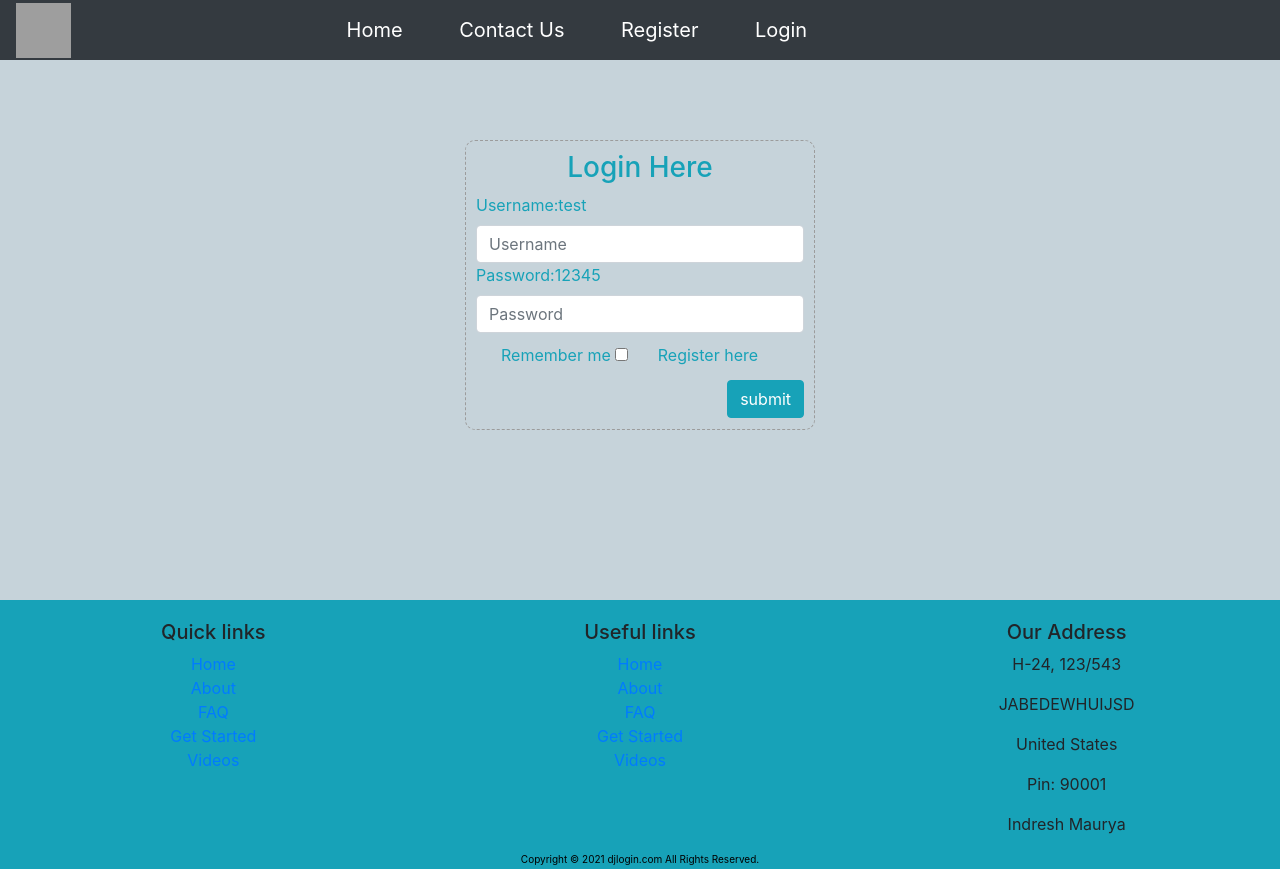
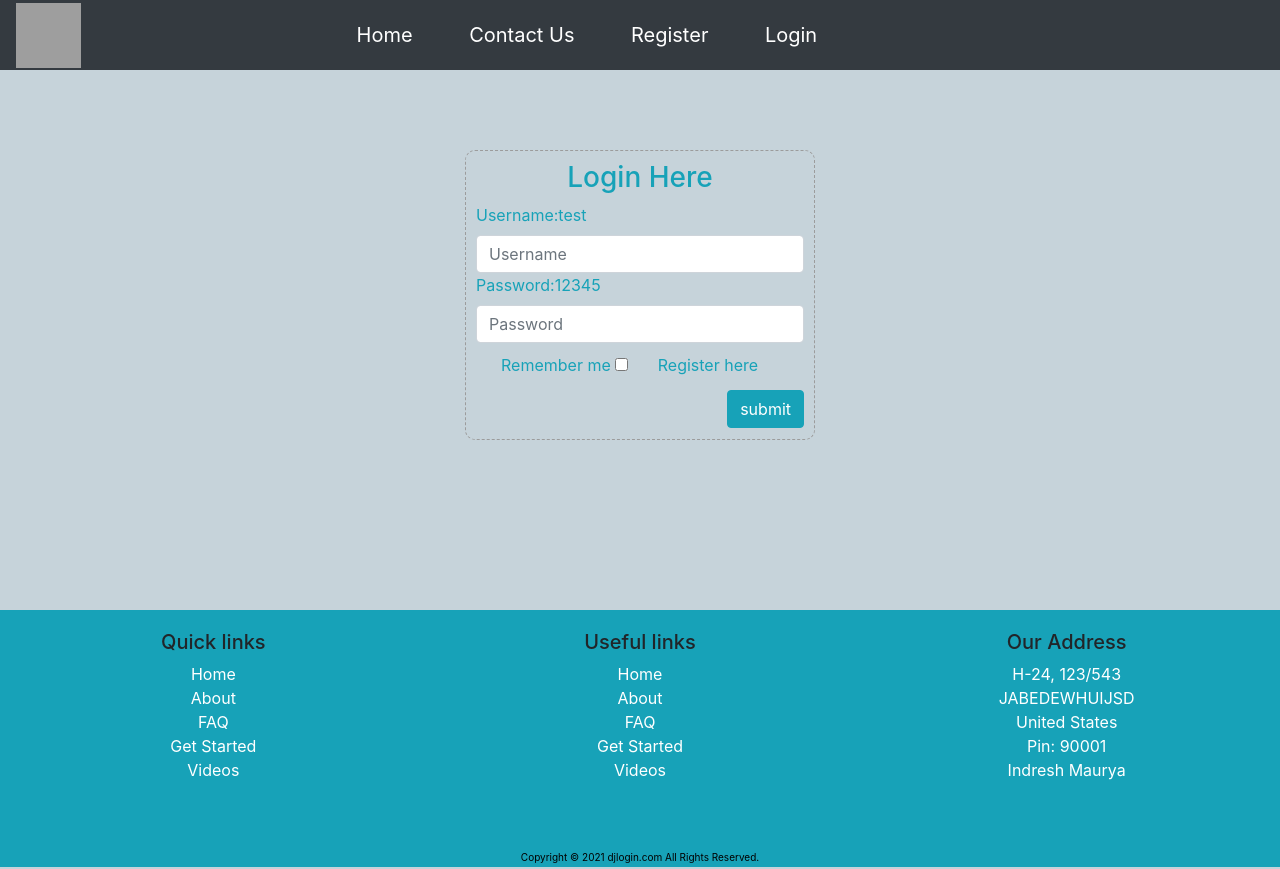
Before and after one commit to Ind20/project, a Django app: page /user/login in a window 1280 px wide. Run offline with Django 3.2, Linux system fonts and the light colour scheme; some libraries are stand-ins or nearby versions; grey boxes are pictures that could not be loaded.

Commit message:
footer style change

```diff
--- a/static/css/login.css
+++ b/static/css/login.css
@@ -13,13 +13,19 @@ html, body {
 /* Topnav css */
 
 .nav-bar {
-    height: 60px;
+    height: 70px;
     background-color: #333;
 }
 
+@media screen and (max-width: 600px) {
+    .nav-bar {
+        height: 60px;
+    }
+}
+
 .logo {
-    height: 55px;
-    width: 55px;
+    height: 65px;
+    width: 65px;
 }
 
 @media screen and (max-width: 600px) {
@@ -208,6 +214,15 @@ para {
     margin-top: 20px;
 }
 
+.footer-link {
+    color: white !important;
+    text-decoration: none;
+}
+
+.footer-link:hover {
+    color: darkgreen !important;
+    text-decoration: none !important;
+}
 .pro-box {
     margin-top: 50px;
 }
@@ -222,3 +237,7 @@ para {
     width: 25%;
     float: left;
 }
+
+div p {
+    margin-bottom: 0;
+}
--- a/template/djlogin/footer.html
+++ b/template/djlogin/footer.html
@@ -12,39 +12,40 @@
     <div class="col-xs-12 col-sm-4 col-md-4 quick-links">
         <h5>Quick links</h5>
         <ul class="list-unstyled">
-            <li><a href=""><i class=""></i>Home</a>
+            <li><a href="/" class="footer-link">Home</a>
             </li>
-            <li><a href=""><i class=""></i>About</a>
+            <li><a href="" class="footer-link">About</a>
             </li>
-            <li><a href=""><i class=""></i>FAQ</a>
+            <li><a href="" class="footer-link">FAQ</a>
             </li>
-            <li><a href=""><i class=""></i>Get
+            <li><a href="" class="footer-link">Get
                 Started</a></li>
-            <li><a href=""><i class=""></i>Videos</a>
+            <li><a href="" class="footer-link">Videos</a>
             </li>
         </ul>
     </div>
     <div class="col-xs-12 col-sm-4 col-md-4 quick-links">
         <h5>Useful links</h5>
         <ul class="list-unstyled">
-            <li><a href=""><i class=""></i>Home</a>
+            <li><a href="/" class="footer-link">Home</a>
             </li>
-            <li><a href=""><i class=""></i>About</a>
+            <li><a href="" class="footer-link">About</a>
             </li>
-            <li><a href=""><i class=""></i>FAQ</a>
+            <li><a href="" class="footer-link">FAQ</a>
             </li>
-            <li><a href=""><i class=""></i>Get
+            <li><a href="" class="footer-link">Get
                 Started</a></li>
-            <li><a href=""><i class=""></i>Videos</a>
+            <li><a href="" class="footer-link">Videos</a>
             </li>
+        </ul>
     </div>
     <div class="col-xs-12 col-sm-4 col-md-4 quick-links">
         <h5>Our Address</h5>
-        <p>H-24, 123/543</p>
-        <p>JABEDEWHUIJSD</p>
-        <p>United States</p>
-        <p>Pin: 90001</p>
-        <p>Indresh Maurya</p>
+        <p class="footer-link">H-24, 123/543</p>
+        <p class="footer-link">JABEDEWHUIJSD</p>
+        <p class="footer-link">United States</p>
+        <p class="footer-link">Pin: 90001</p>
+        <p class="footer-link">Indresh Maurya</p>
     </div>
 </div>
 <p class="copyright desc bg-info text-center">Copyright © 2021 djlogin.com All Rights Reserved.</p>
--- a/template/djlogin/header.html
+++ b/template/djlogin/header.html
@@ -24,11 +24,11 @@
         {% if user.is_authenticated %}
         <a class="nav-link dropdown-toggle link" href="#" id="navbardrop" data-toggle="dropdown">Hi,
             {{user.username}}</a>
-        <div class="dropdown-menu">
-            <a class="dropdown-item link" href="/user/profile">My profile</a>
-            <a class="dropdown-item link" href="/user/editprofile">Edit Profile</a>
-            <a class="dropdown-item link" href="/user/logout">Logout</a>
-        </div>
+            <ul class="dropdown-menu">
+                <li><a class="dropdown-item link" href="/user/profile">My profile</a></li>
+                <li><a class="dropdown-item link" href="/user/editprofile">Edit Profile</a></li>
+                <li><a class="dropdown-item link" href="/user/logout">Logout</a></li>
+            </ul>
         {% else %}
         <a class="nav-link link" href="/user/register">Register</a>
         <a class="nav-link link" href="/user/login">Login</a>
```
